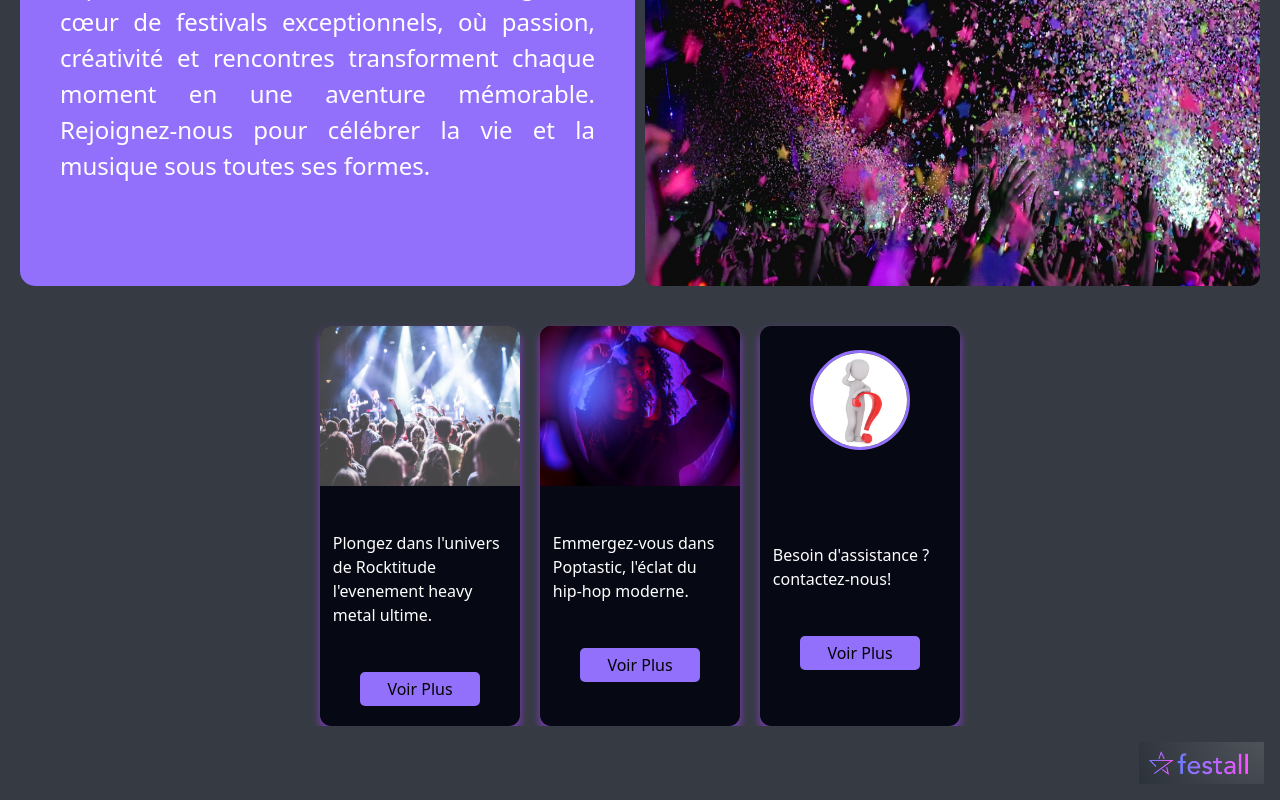
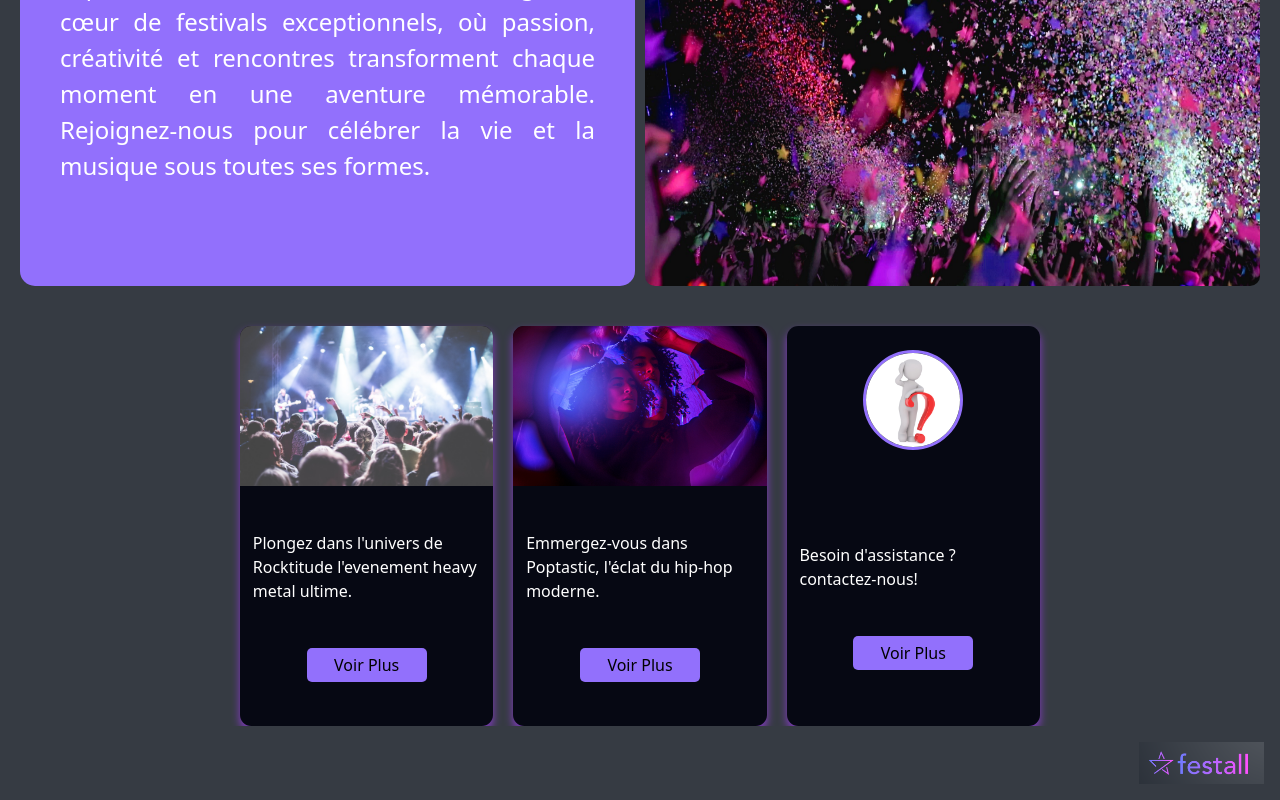
Before and after one commit to HaZy009/projetEvent, a Next.js app: page / in a window 1280 px wide. Shown: the part 264-1064 px from the top of the page. Built offline with nearby package versions, Linux system fonts and the light colour scheme.

Commit message:
espace en card agmenté

```diff
--- a/src/app/home.module.css
+++ b/src/app/home.module.css
@@ -14,8 +14,8 @@
   justify-content: space-between;
   flex-direction: row;
   gap: 20px;
-  padding-left: 20rem;
-  padding-right: 20rem;
+  padding-left: 15rem;
+  padding-right: 15rem;
 }
 .containerDesc {
   display: flex;
```
